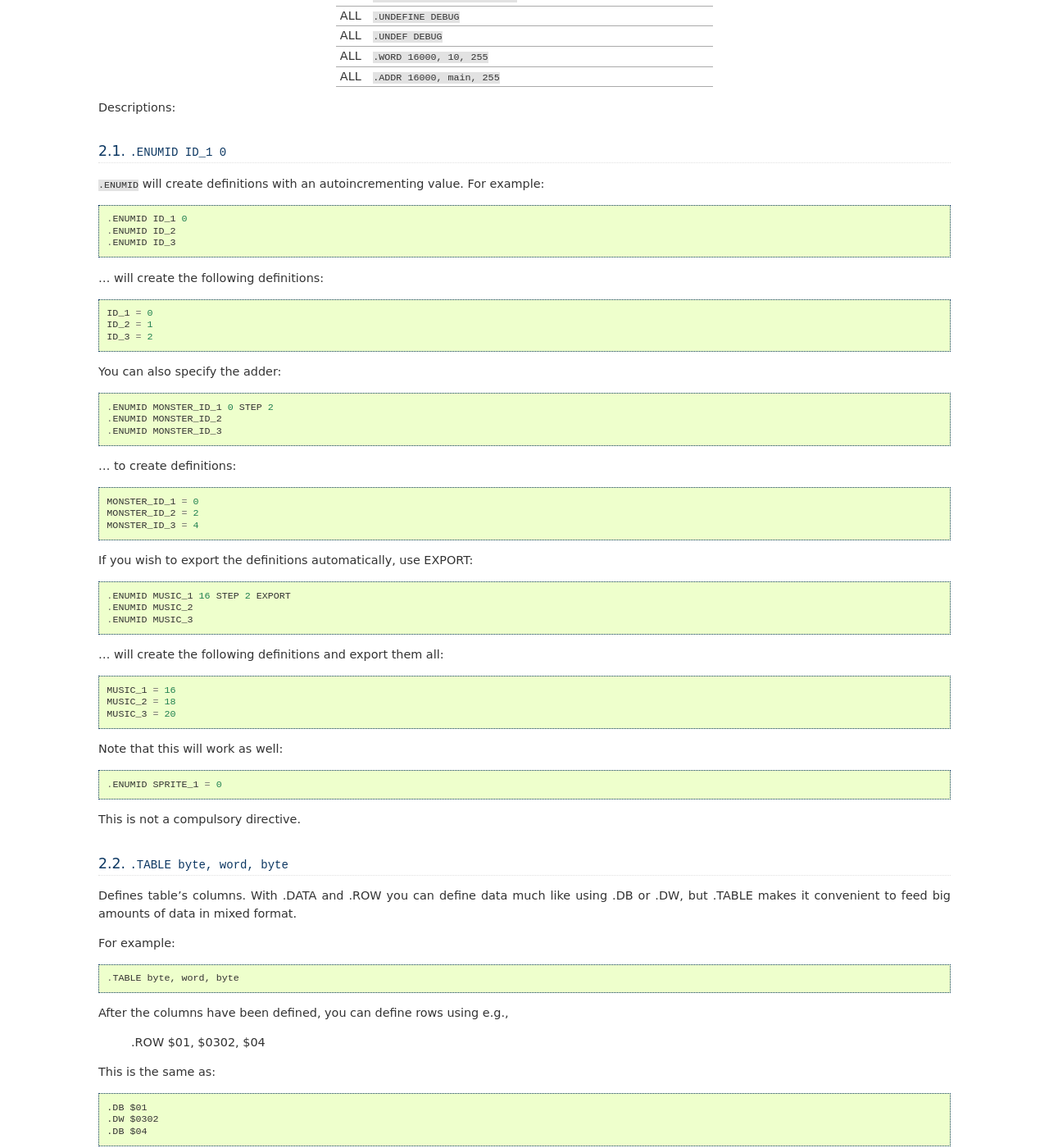
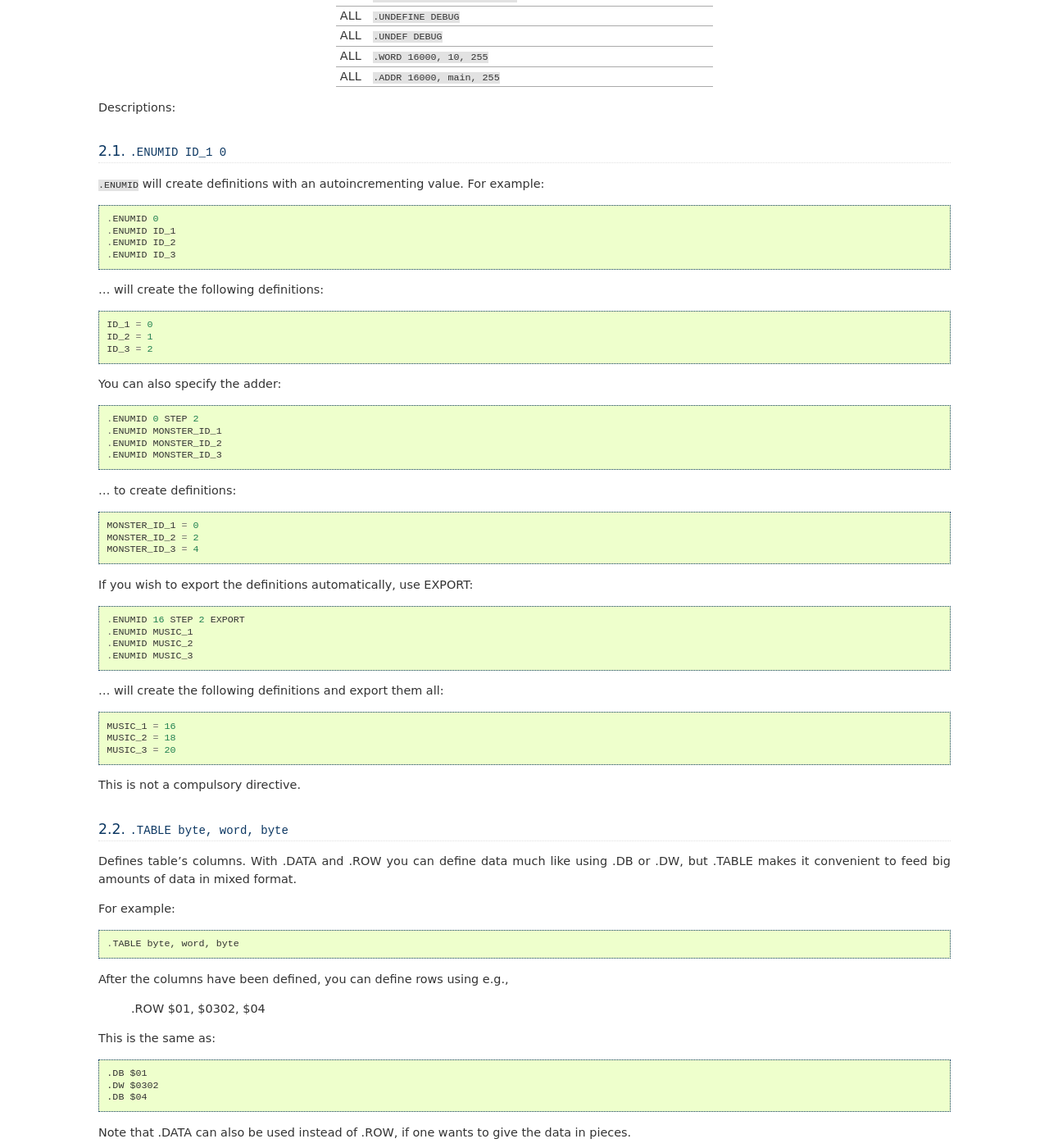
Before and after one commit to vhelin/wla-dx, a Sphinx documentation site: the page built from doc/asmdiv.rst, in a window 1280 px wide and 1400 px high, scrolled down 3942 px. Shown: the whole window at 82% size. Built offline with Sphinx 7.4.7, drawn with Linux system fonts in a browser that asks for light colours.

Commit message:
Changed the way .ENUMID is defined.

```diff
--- a/doc/asmdiv.rst
+++ b/doc/asmdiv.rst
@@ -184,7 +184,8 @@ Descriptions:
 ``.ENUMID`` will create definitions with an autoincrementing value.
 For example::
 
-    .ENUMID ID_1 0
+    .ENUMID 0
+    .ENUMID ID_1
     .ENUMID ID_2
     .ENUMID ID_3
 
@@ -196,7 +197,8 @@ For example::
 
 You can also specify the adder::
 
-    .ENUMID MONSTER_ID_1 0 STEP 2
+    .ENUMID 0 STEP 2
+    .ENUMID MONSTER_ID_1
     .ENUMID MONSTER_ID_2
     .ENUMID MONSTER_ID_3
 
@@ -208,7 +210,8 @@ You can also specify the adder::
 
 If you wish to export the definitions automatically, use EXPORT::
 
-    .ENUMID MUSIC_1 16 STEP 2 EXPORT
+    .ENUMID 16 STEP 2 EXPORT
+    .ENUMID MUSIC_1
     .ENUMID MUSIC_2
     .ENUMID MUSIC_3
 
@@ -217,10 +220,6 @@ If you wish to export the definitions automatically, use EXPORT::
     MUSIC_1 = 16
     MUSIC_2 = 18
     MUSIC_3 = 20
-
-Note that this will work as well::
-
-    .ENUMID SPRITE_1 = 0
 
 This is not a compulsory directive.
 
```
Also changed, not shown: 2 other files.
